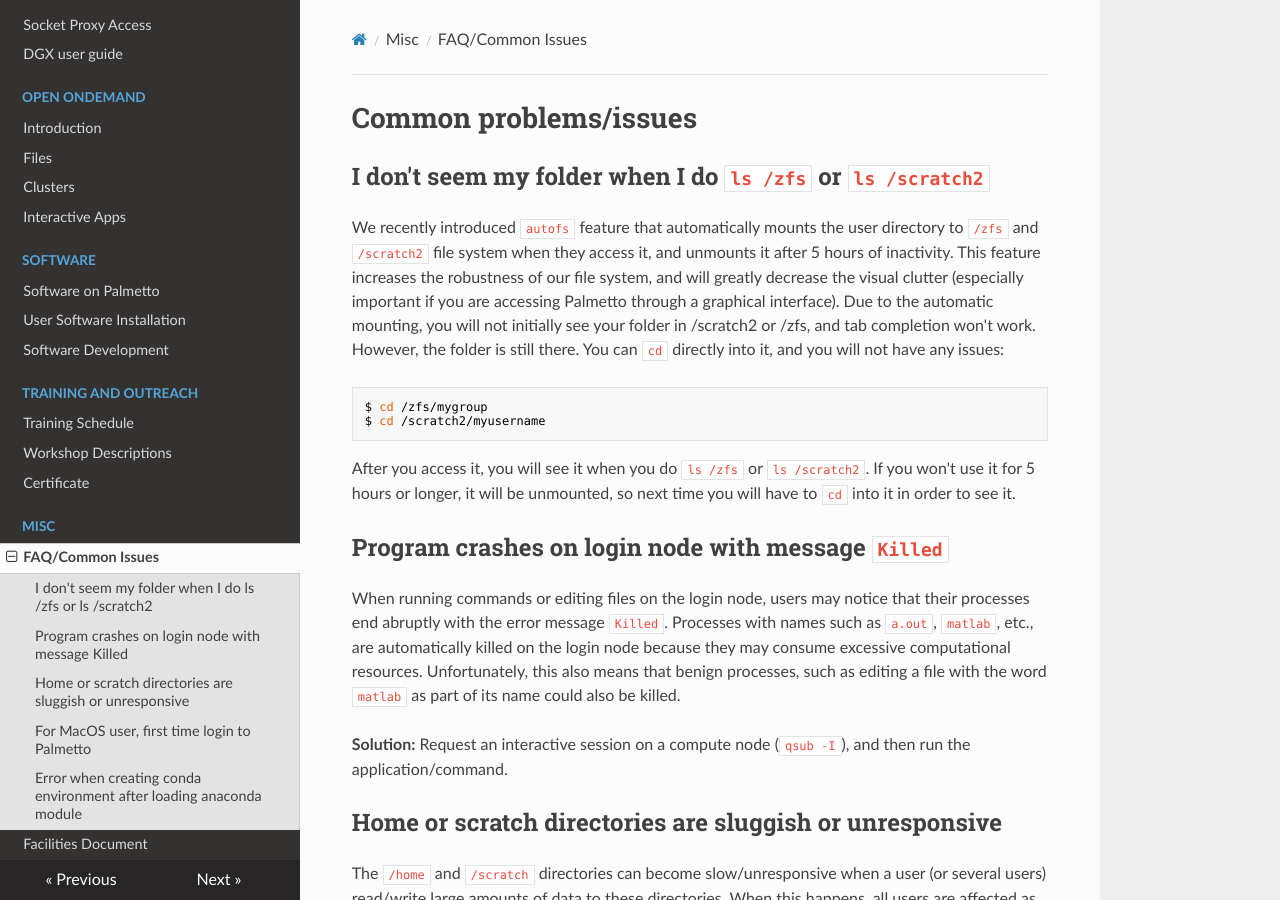
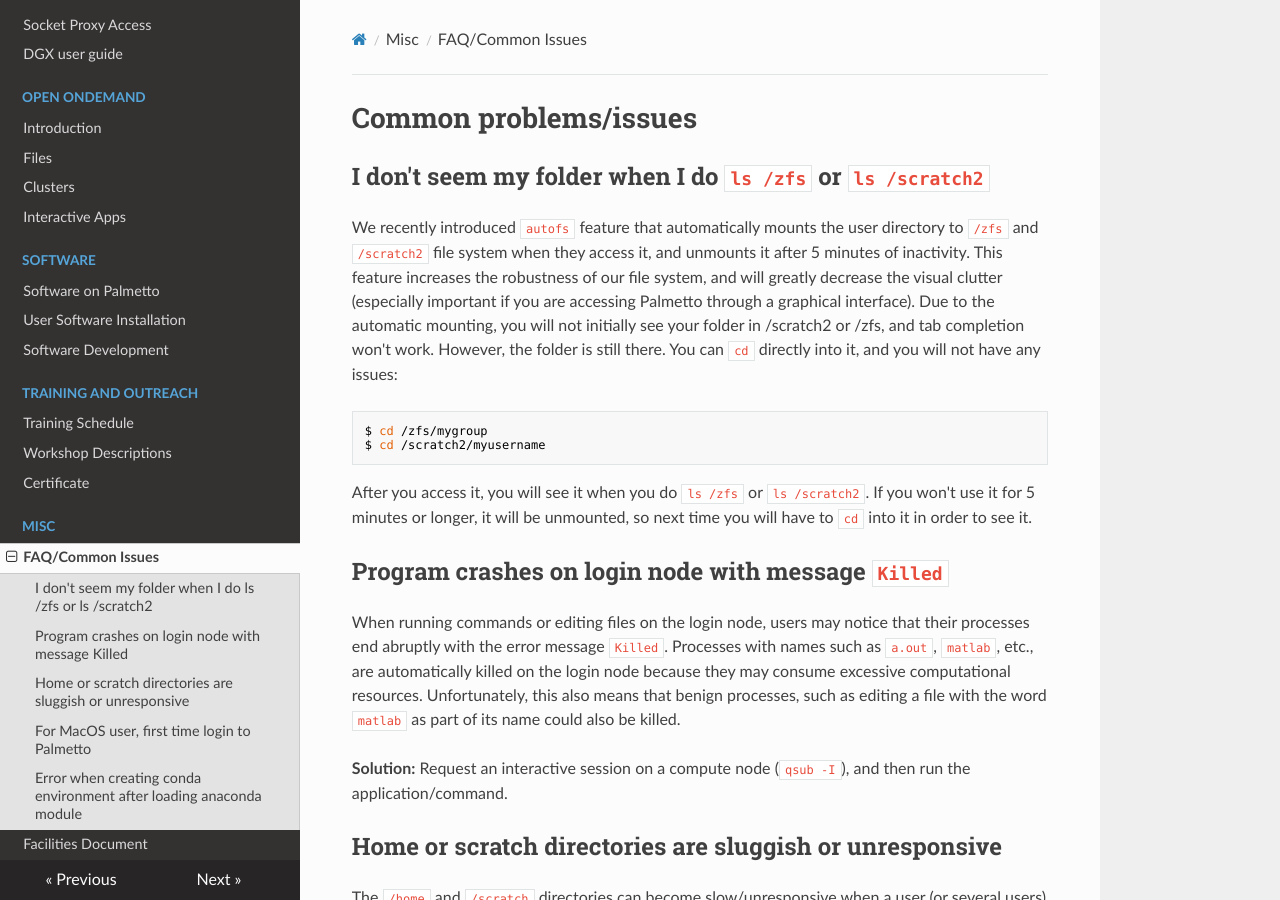
Before and after one commit to clemsonciti/palmetto-documentation, an MkDocs documentation site: the page built from docs/faq/common.md, in a window 1280 px wide and 900 px high. Built offline with MkDocs 1.6.1, drawn with Linux system fonts in a browser that asks for light colours; nearby versions of some CDN libraries.

Commit message:
Update common.md

````diff
--- a/docs/faq/common.md
+++ b/docs/faq/common.md
@@ -1,14 +1,14 @@
 # Common problems/issues
 
 ## I don't seem my folder when I do `ls /zfs` or `ls /scratch2`
-We recently introduced `autofs` feature that automatically mounts the user directory to `/zfs` and `/scratch2` file system when they access it, and unmounts it after 5 hours of inactivity. This feature increases the robustness of our file system, and will greatly decrease the visual clutter (especially important if you are accessing Palmetto through a graphical interface). Due to the automatic mounting, you will not initially see your folder in /scratch2 or /zfs, and tab completion won't work. However, the folder is still there. You can `cd` directly into it, and you will not have any issues:
+We recently introduced `autofs` feature that automatically mounts the user directory to `/zfs` and `/scratch2` file system when they access it, and unmounts it after 5 minutes of inactivity. This feature increases the robustness of our file system, and will greatly decrease the visual clutter (especially important if you are accessing Palmetto through a graphical interface). Due to the automatic mounting, you will not initially see your folder in /scratch2 or /zfs, and tab completion won't work. However, the folder is still there. You can `cd` directly into it, and you will not have any issues:
 
 ```bash
 $ cd /zfs/mygroup
 $ cd /scratch2/myusername
 ```
 
-After you access it, you will see it when you do `ls /zfs` or `ls /scratch2`. If you won't use it for 5 hours or longer, it will be unmounted, so next time you will have to `cd` into it in order to see it.
+After you access it, you will see it when you do `ls /zfs` or `ls /scratch2`. If you won't use it for 5 minutes or longer, it will be unmounted, so next time you will have to `cd` into it in order to see it.
 
 ## Program crashes on login node with message `Killed`
 
````
